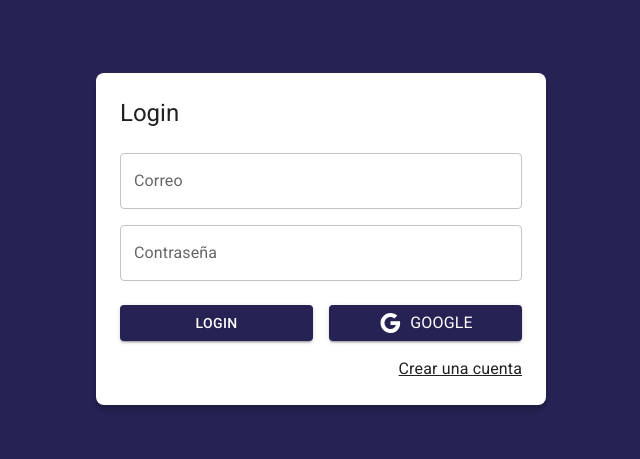
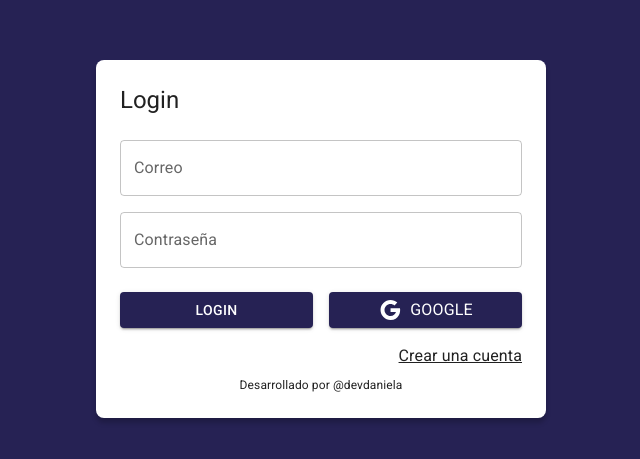
Before and after one commit to devdaniela/react-firebase, a React (Vite) app: page /auth/login in a window 1280 px wide. Shown: the part 161-620 px from the top of the page, without its empty margins (319-959 px from the left). Built offline with nearby package versions, Linux system fonts and the light colour scheme; no server answers.

Commit message:
Se agrega al login el desarrollado por devdaniela

```diff
--- a/src/auth/pages/LoginPage.jsx
+++ b/src/auth/pages/LoginPage.jsx
@@ -100,6 +100,9 @@ export const LoginPage = () => {
               </Link>
             </Grid>
 
+            <Grid container direction='row' justifyContent='center'>
+              <Typography sx={{ mt: 1, fontSize:12 }}>Desarrollado por @devdaniela</Typography>
+            </Grid>
           </Grid>
 
 
```
